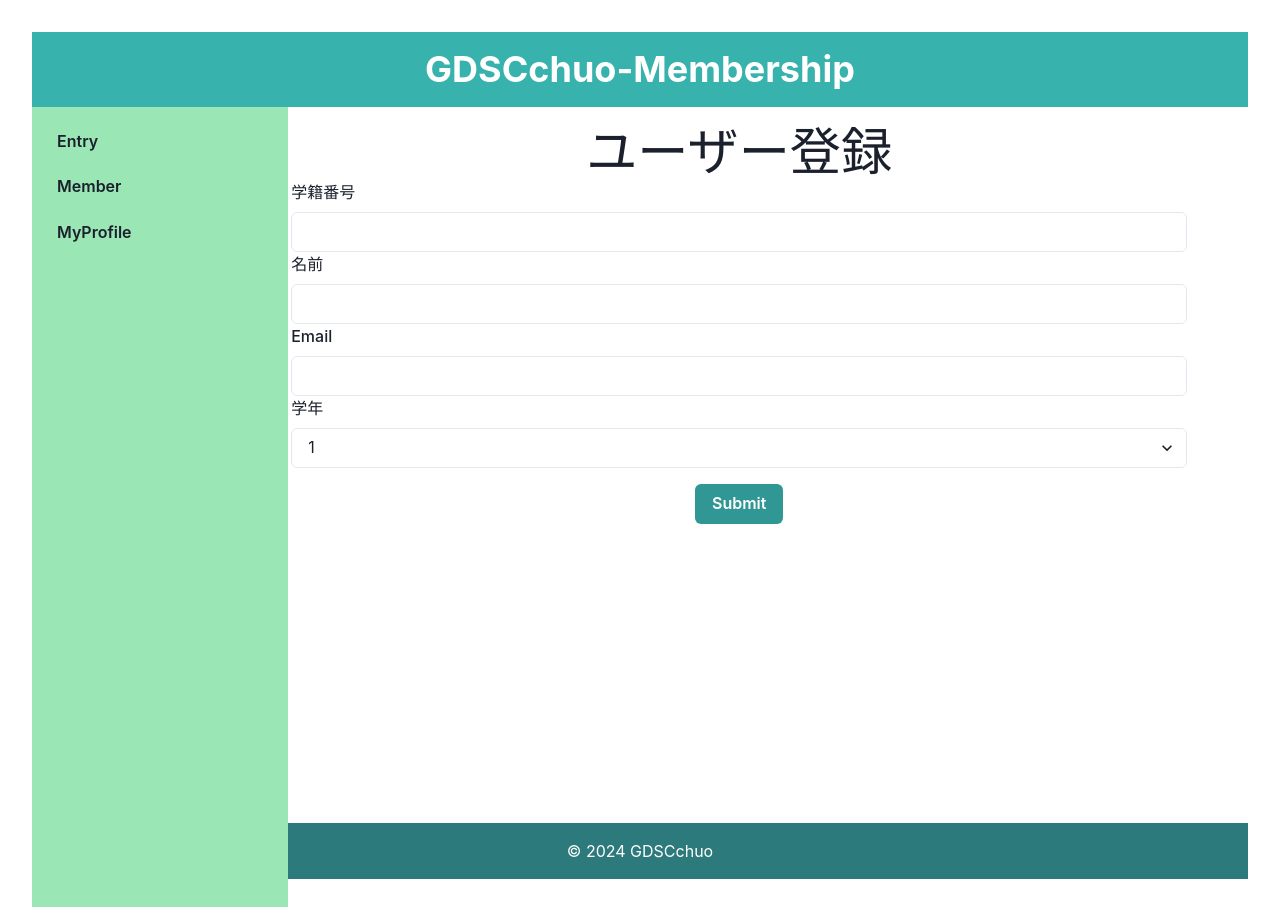
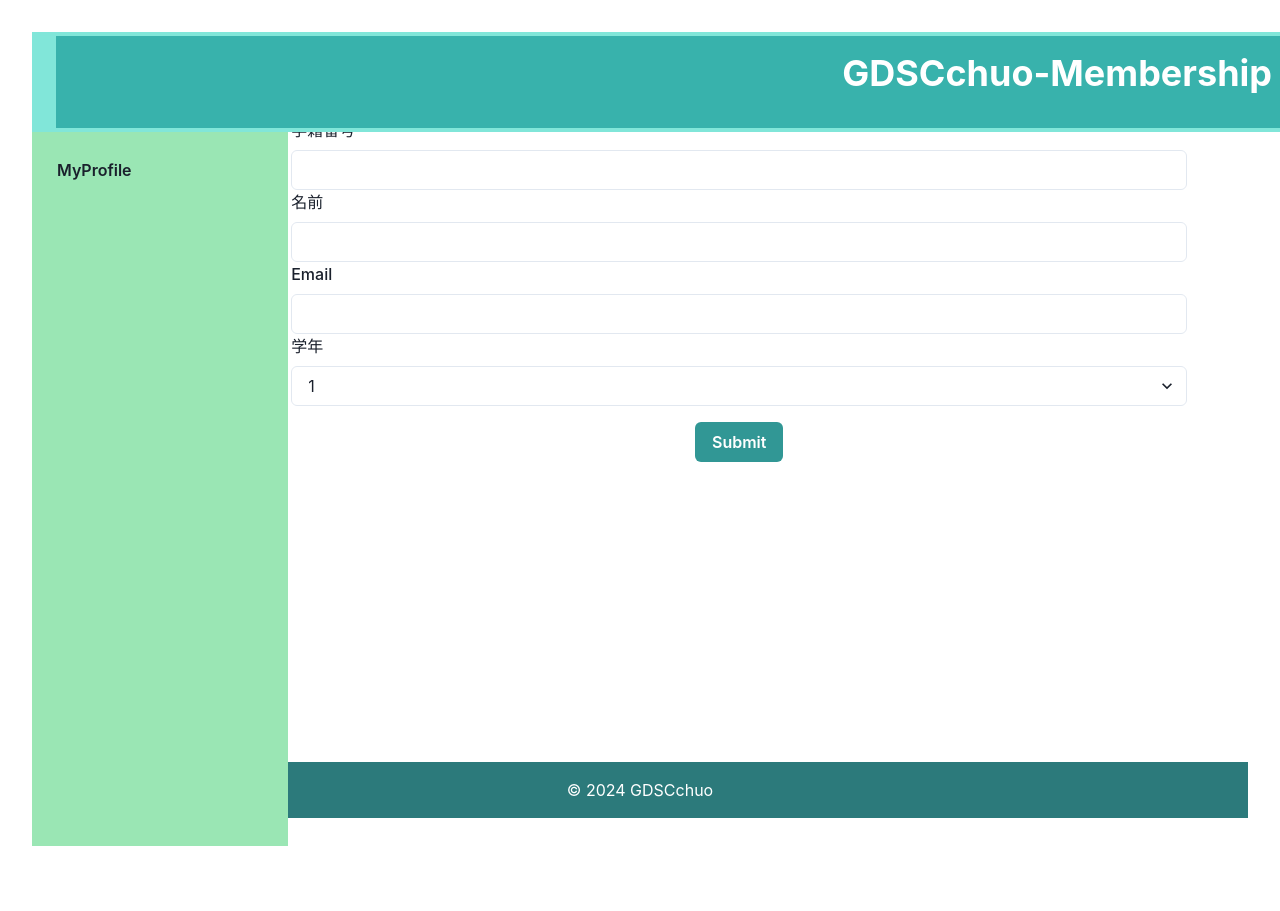
Before and after one commit to aoi20031020/react-firebase, a React (Vite) app: page / in a window 1280 px wide. Shown: the top 911 px of the page. After the commit the page ends 864 px from the top, so only its background shows below. Built offline with nearby package versions, Linux system fonts and the light colour scheme.

Commit message:
フロントエンド作った

```diff
--- a/src/components/Header.tsx
+++ b/src/components/Header.tsx
@@ -1,10 +1,22 @@
-import { Box, Heading } from "@chakra-ui/react";
+import { Box, Flex, Heading } from "@chakra-ui/react";
 
 const Header = () => {
   return (
-    <Box bg="teal.400" w="100%" p={4} color="white">
-      <Heading>GDSCchuo-Membership</Heading>
-    </Box>
+    <Flex
+      as="header"
+      position="fixed"
+      zIndex={10}
+      bg="teal.200"
+      width="full"
+      height="100px"
+      textAlign="right"
+      py={1}
+      px={6}
+    >
+      <Box bg="teal.400" w="100%" p={4} color="white">
+        <Heading>GDSCchuo-Membership</Heading>
+      </Box>
+    </Flex>
   );
 };
 
```
